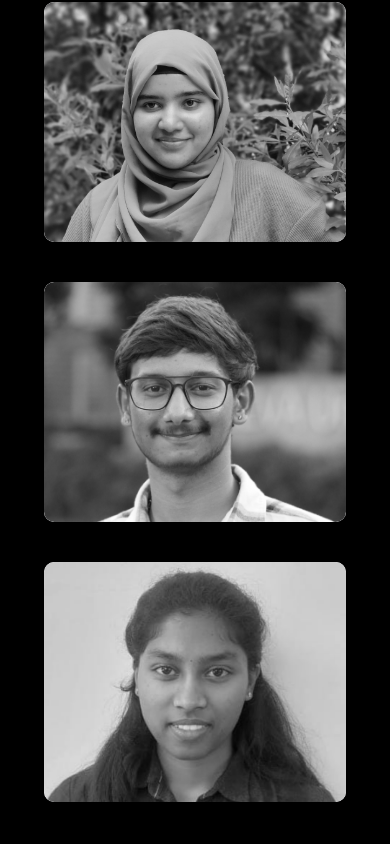
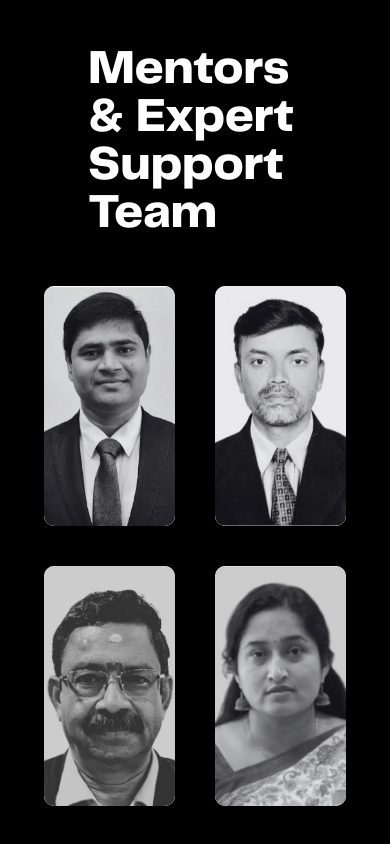
Before and after one commit to Akash-Shetty-85/cropNow, a React (Vite) app: page /about in a window 390 px wide. Shown: the part 4170-5014 px from the top of the page. Built offline with nearby package versions, Linux system fonts and the light colour scheme.

Commit message:
Update grid layout for FocusCards in About component

```diff
--- a/src/pages/About.jsx
+++ b/src/pages/About.jsx
@@ -152,7 +152,7 @@ const About = () => {
       </section>
       <FocusCards
         cards={teamData}
-        className="lg:grid-cols-3 lg:max-w-full font-extrabold"
+        className="grid-cols-2 md:grid-cols-3 lg:max-w-full font-extrabold"
         imgClassName="rounded-lg hover:scale-105 transition-transform"
         renderContent={(card) => (
           <>
@@ -189,7 +189,7 @@ const About = () => {
       </section>
       <FocusCards
         cards={advisorsData}
-        className="lg:grid-cols-3 lg:max-w-full font-extrabold"
+        className="grid-cols-2 md:grid-cols-3 lg:max-w-full font-extrabold"
         imgClassName="rounded-lg hover:scale-105 transition-transform"
         renderContent={(card) => (
           <>
```
